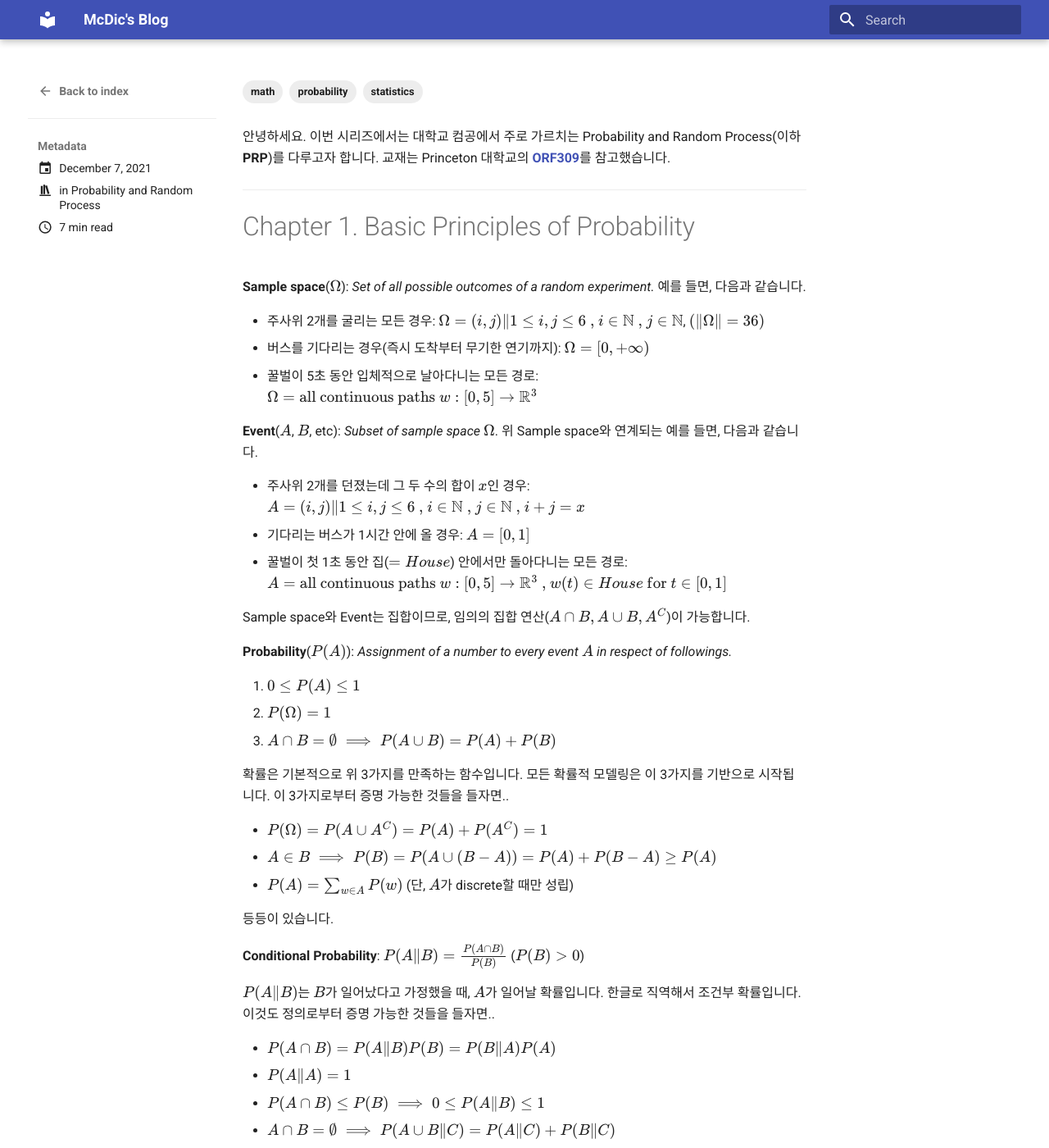
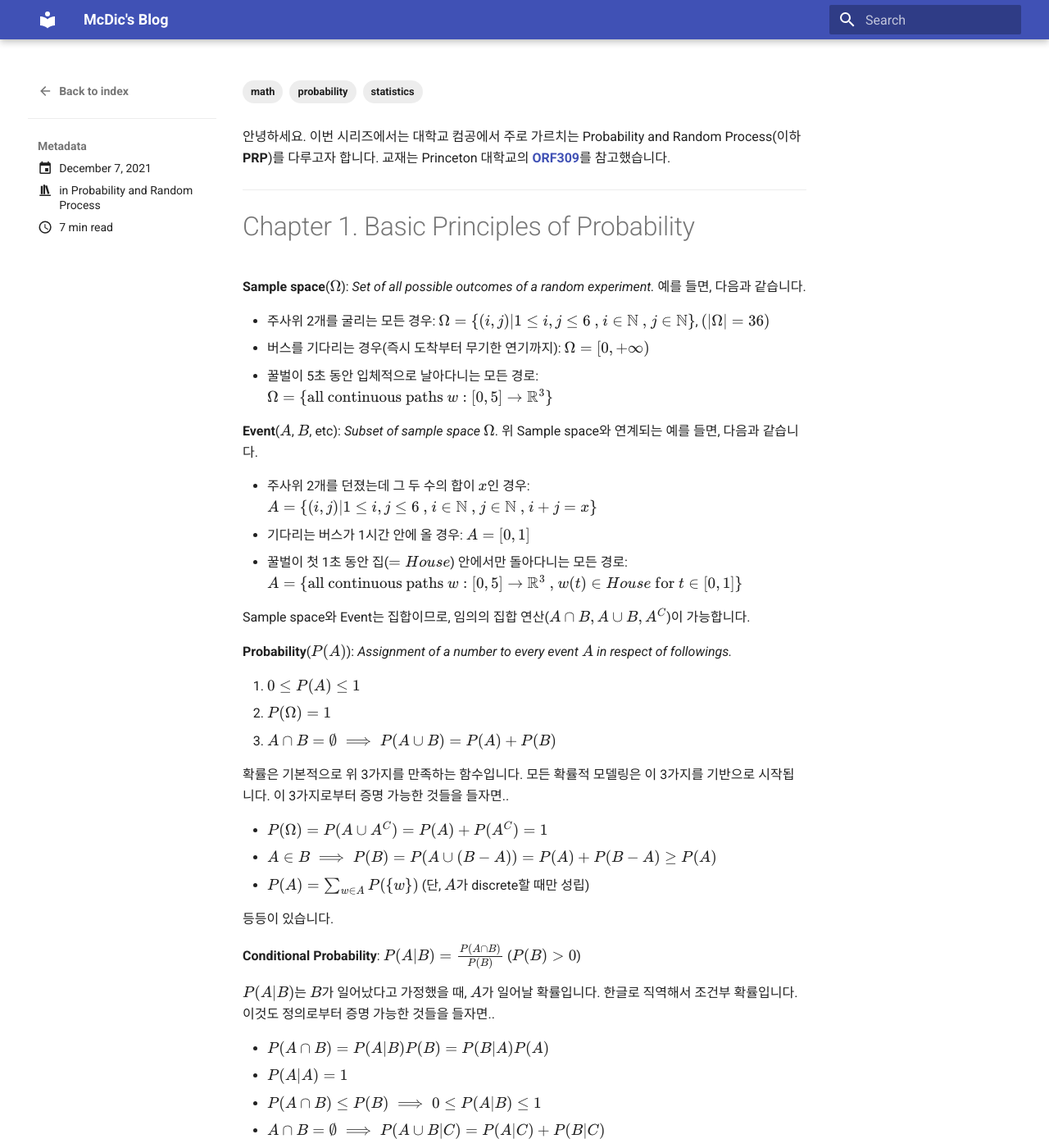
Before and after one commit to McDic/BlogV2, an MkDocs documentation site: the page built from docs/posts/prp/prp1.md, in a window 1280 px wide and 1400 px high. Shown: the whole window at 82% size. Built offline with MkDocs 1.6.1 and Material for MkDocs 9.7.7, drawn with Linux system fonts in a browser that asks for light colours; some of the changed text lies outside the part shown.

Commit message:
Migrated to better syntax

```diff
--- a/docs/posts/prp/prp1.md
+++ b/docs/posts/prp/prp1.md
@@ -21,15 +21,15 @@ slug: prp-1
 
 **Sample space**($\Omega$): *Set of all possible outcomes of a random experiment.* 예를 들면, 다음과 같습니다.
 
-- 주사위 2개를 굴리는 모든 경우: $\Omega = \\{ (i, j) \| 1 \le i, j \le 6 \text{ , } i \in \mathbb{N} \text{ , } j \in \mathbb{N} \\}$, $( \| \Omega \| = 36)$
+- 주사위 2개를 굴리는 모든 경우: $\Omega = \{ (i, j) | 1 \le i, j \le 6 \text{ , } i \in \mathbb{N} \text{ , } j \in \mathbb{N} \}$, $( | \Omega | = 36)$
 - 버스를 기다리는 경우(즉시 도착부터 무기한 연기까지): $\Omega = [0, +\infty)$
-- 꿀벌이 5초 동안 입체적으로 날아다니는 모든 경로: $\Omega = \\{ \text{all continuous paths } w: [0, 5] \rightarrow \mathbb{R}^3 \\}$
+- 꿀벌이 5초 동안 입체적으로 날아다니는 모든 경로: $\Omega = \{ \text{all continuous paths } w: [0, 5] \rightarrow \mathbb{R}^3 \}$
 
 **Event**($A$, $B$, etc): *Subset of sample space $\Omega$*. 위 Sample space와 연계되는 예를 들면, 다음과 같습니다.
 
-- 주사위 2개를 던졌는데 그 두 수의 합이 $x$인 경우: $A = \\{ (i, j) \| 1 \le i, j \le 6 \text{ , } i \in \mathbb{N} \text{ , } j \in \mathbb{N} \text{ , } i + j = x \\}$
+- 주사위 2개를 던졌는데 그 두 수의 합이 $x$인 경우: $A = \{ (i, j) | 1 \le i, j \le 6 \text{ , } i \in \mathbb{N} \text{ , } j \in \mathbb{N} \text{ , } i + j = x \}$
 - 기다리는 버스가 1시간 안에 올 경우: $A = [0, 1]$
-- 꿀벌이 첫 1초 동안 집($=House$) 안에서만 돌아다니는 모든 경로: $A = \\{ \text{all continuous paths } w: [0, 5] \rightarrow \mathbb{R}^3 \text{ , } w(t) \in House \text{ for } t \in [0, 1] \\}$
+- 꿀벌이 첫 1초 동안 집($=House$) 안에서만 돌아다니는 모든 경로: $A = \{ \text{all continuous paths } w: [0, 5] \rightarrow \mathbb{R}^3 \text{ , } w(t) \in House \text{ for } t \in [0, 1] \}$
 
 Sample space와 Event는 집합이므로, 임의의 집합 연산($A \cap B, A \cup B, A^C$)이 가능합니다.
 
@@ -43,18 +43,18 @@ Sample space와 Event는 집합이므로, 임의의 집합 연산($A \cap B, A \
 
 - $P(\Omega) = P(A \cup A^C) = P(A) + P(A^C) = 1$
 - $A \in B \implies P(B) = P(A \cup (B-A)) = P(A) + P(B-A) \geq P(A)$
-- $P(A) = \sum_{w \in A} P( \\{ w \\} )$ (단, $A$가 discrete할 때만 성립)
+- $P(A) = \sum_{w \in A} P( \{ w \} )$ (단, $A$가 discrete할 때만 성립)
 
 등등이 있습니다.
 
-**Conditional Probability**: $P(A\|B) = \frac{P(A \cap B)}{P(B)}$ ($P(B) > 0$)
+**Conditional Probability**: $P(A|B) = \frac{P(A \cap B)}{P(B)}$ ($P(B) > 0$)
 
-$P(A\|B)$는 $B$가 일어났다고 가정했을 때, $A$가 일어날 확률입니다. 한글로 직역해서 조건부 확률입니다. 이것도 정의로부터 증명 가능한 것들을 들자면..
+$P(A|B)$는 $B$가 일어났다고 가정했을 때, $A$가 일어날 확률입니다. 한글로 직역해서 조건부 확률입니다. 이것도 정의로부터 증명 가능한 것들을 들자면..
 
-- $P(A \cap B) = P(A \| B) P(B) = P(B \| A) P(A)$
-- $P(A \| A) = 1$
-- $P(A \cap B) \le P(B) \implies 0 \le P(A \| B) \le 1$
-- $A \cap B = \emptyset \implies P(A \cup B \| C) = P(A \| C) + P(B \| C)$
+- $P(A \cap B) = P(A | B) P(B) = P(B | A) P(A)$
+- $P(A | A) = 1$
+- $P(A \cap B) \le P(B) \implies 0 \le P(A | B) \le 1$
+- $A \cap B = \emptyset \implies P(A \cup B | C) = P(A | C) + P(B | C)$
 
 **Bayes Formula**: 목표 이벤트와 전제의 위치를 바꿔주는 신묘한 공식입니다.
 
@@ -81,9 +81,9 @@ $$
 
 Princeton 교재에서는, 인간의 직감 상으로 봤을 때는 positive가 나오면 매우 높은 확률로 환자일 것 같지만, 실제로 그럴 확률은 낮다는 점을 지적하고 있습니다. 확률적인 사고를 기르는 것이 이런 함정에 빠지지 않도록 하는 데 큰 도움을 줄 것이라 생각이 되네요.
 
-**Independent Events**: *$A$ and $B$ are independent if $P(A \| B) = P(A)$.*
+**Independent Events**: *$A$ and $B$ are independent if $P(A | B) = P(A)$.*
 
-- $P(A \| B) = \frac{P(A \cap B)}{P(B)} = P(A) \iff P(A \cap B) = P(A) P(B)$
+- $P(A | B) = \frac{P(A \cap B)}{P(B)} = P(A) \iff P(A \cap B) = P(A) P(B)$
 - $A, B$가 독립이면 $A, B^C$도 독립입니다. 역도 성립합니다.
 - 독립을 $n$개 항으로 일반화하면, *$A_1, A_2, \ldots, A_n$ are independent if $P(\bigcap_i A_i) = \prod_i P(A_i)$.*
 
@@ -94,7 +94,7 @@ Princeton 교재에서는, 인간의 직감 상으로 봤을 때는 positive가
 Random variables의 예를 들면 다음과 같은 것들이 있습니다.
 
 - 동전을 3번 던져서 나온 head의 개수. $X(HHH) = 3$, $X(HHT) = X(HTH) = X(THH) = 2$, $X(HTT) = X(THT) = X(TTH) = 1$, $X(TTT) = 0$.
-- head가 나올 때까지 동전을 계속해서 던진 횟수. $X: \Omega \rightarrow \mathbb{N} \cup \\{ +\infty \\}$
+- head가 나올 때까지 동전을 계속해서 던진 횟수. $X: \Omega \rightarrow \mathbb{N} \cup \{ +\infty \}$
 - $[0, 1]$에서 random하게 뽑은 실수. $X: \Omega \rightarrow [0, 1]$
 
 Random variables는 크게 *discrete*, *continuous* 2가지로 나눌 수 있는데요. 어떤 Random variable의 치역이 *finite*하거나 *countable*하면 *discrete*하고, 그렇지 않으면 *continuous*합니다.
@@ -130,7 +130,7 @@ $$
 
 - $\sum_{x \in D} P(X=x, Y=y) = P(Y=y)$ 입니다. (Probability의 3번째 특성을 참조해주세요.)
 
-**Independent Random Variables**: *$X: \Omega \rightarrow D_X, Y: \Omega \rightarrow D_Y, X \bot Y \text{ if } \forall_{x \in D, y \in D'} P(X=x \| Y=y) = P(X=x)$.*
+**Independent Random Variables**: *$X: \Omega \rightarrow D_X, Y: \Omega \rightarrow D_Y, X \bot Y \text{ if } \forall_{x \in D, y \in D'} P(X=x | Y=y) = P(X=x)$.*
 
 추가적으로, 두 random variable에게서 나올 수 있는 가능한 모든 event의 쌍의 두 event가 서로 *independent*하면 두 random variable을 *independent*하다고 표현합니다.
 
@@ -139,7 +139,7 @@ X \bot Y \iff \forall_{x \in D, y \in D'} P(X=x, Y=y) = P(X=x) P(Y=y)
 \implies \forall_{x \in D, y \in D'} E(f(X) g(Y)) = E(f(X)) E(g(Y))
 $$
 
-**Conditional Expectation**: *$E(f(X) \| Y=y) = \sum_{x \in D} f(x) P(X=x \| Y=y)$.*
+**Conditional Expectation**: *$E(f(X) | Y=y) = \sum_{x \in D} f(x) P(X=x | Y=y)$.*
 
 Linearity of Expectation과 거의 동일한 테크닉으로, *Linearity of Conditional Expectation*을 증명할 수 있습니다.
 
@@ -174,7 +174,7 @@ $$
 
 $X_i$가 서로 independent한지 여부를 알지 않고도 문제를 풀 수 있음에 주목해주시기 바랍니다.
 
-**Conditional Distribution**: *$X: \Omega \rightarrow D, Y: \Omega \rightarrow D'$. Collection $P(X=i \| Y=j)_{i \in D, j \in D'}$ is conditional distribution.*
+**Conditional Distribution**: *$X: \Omega \rightarrow D, Y: \Omega \rightarrow D'$. Collection $P(X=i | Y=j)_{i \in D, j \in D'}$ is conditional distribution.*
 
 $$
 \begin{cases}
```
Also changed, not shown: docs/posts/la/la1.md (+17 -17 lines), docs/posts/prp/prp2.md (+3 -3 lines), docs/posts/prp/prp3.md (+8 -8 lines).
